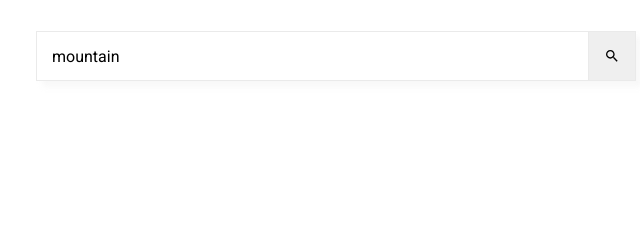
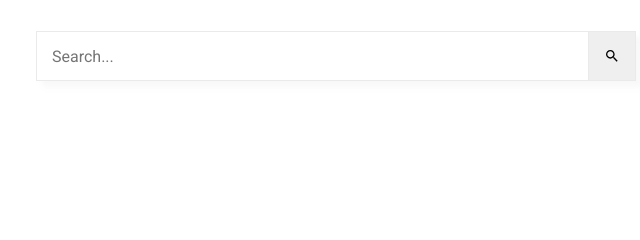
Before and after one commit to daniloparrajr/owlbotdictionary, a plain HTML site: page index.html in a window 1280 px wide. Shown: the top 240 px of the page, 304-944 px from the left. Drawn offline with Linux system fonts and the light colour scheme.

Commit message:
Updated form

```diff
--- a/index.html
+++ b/index.html
@@ -15,7 +15,7 @@
 <body>
   <main>
     <form class="form" id="searchForm">
-      <input required class="form__field" value="mountain" type="text" id="searchField" placeholder="Search...">
+      <input required class="form__field" type="text" id="searchField" placeholder="Search...">
       <button class="form__button" type="submit" id="searchButton"><svg class="icon"><use xlink:href="#icon-search" /></svg></button>
     </form>
     <div class="result-wrap">
```
